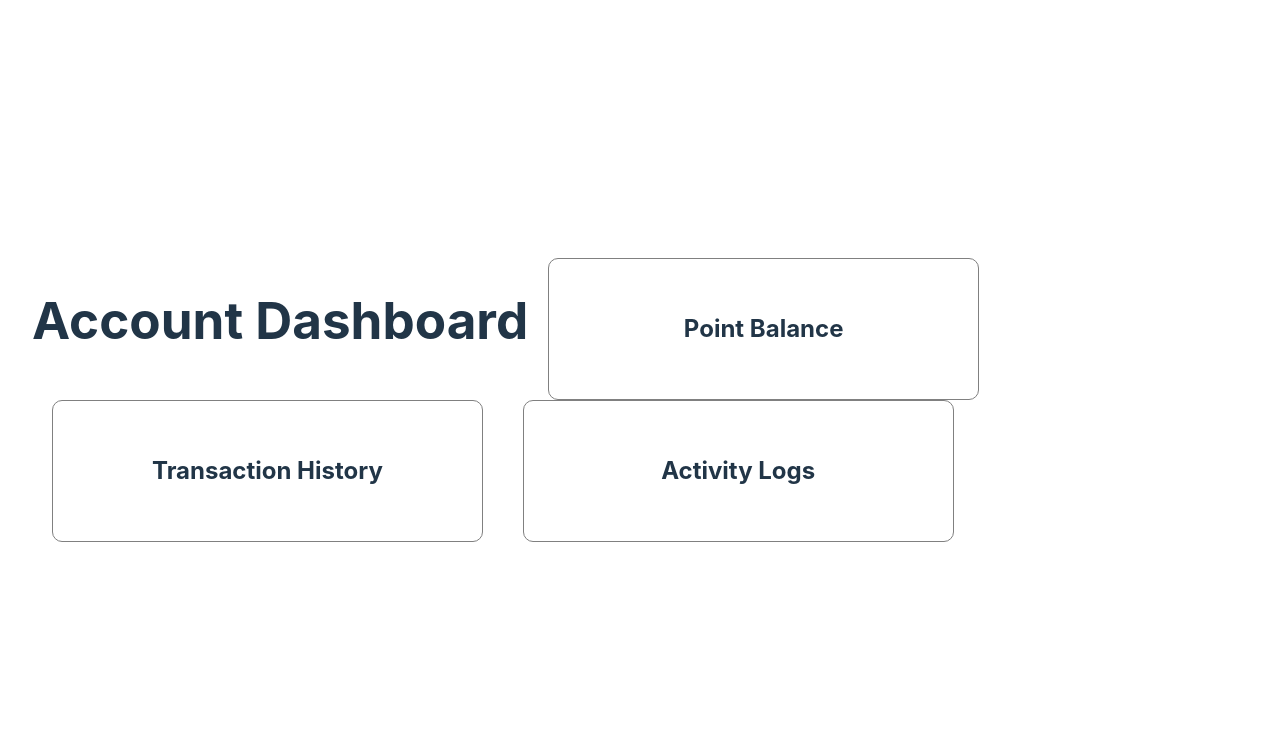
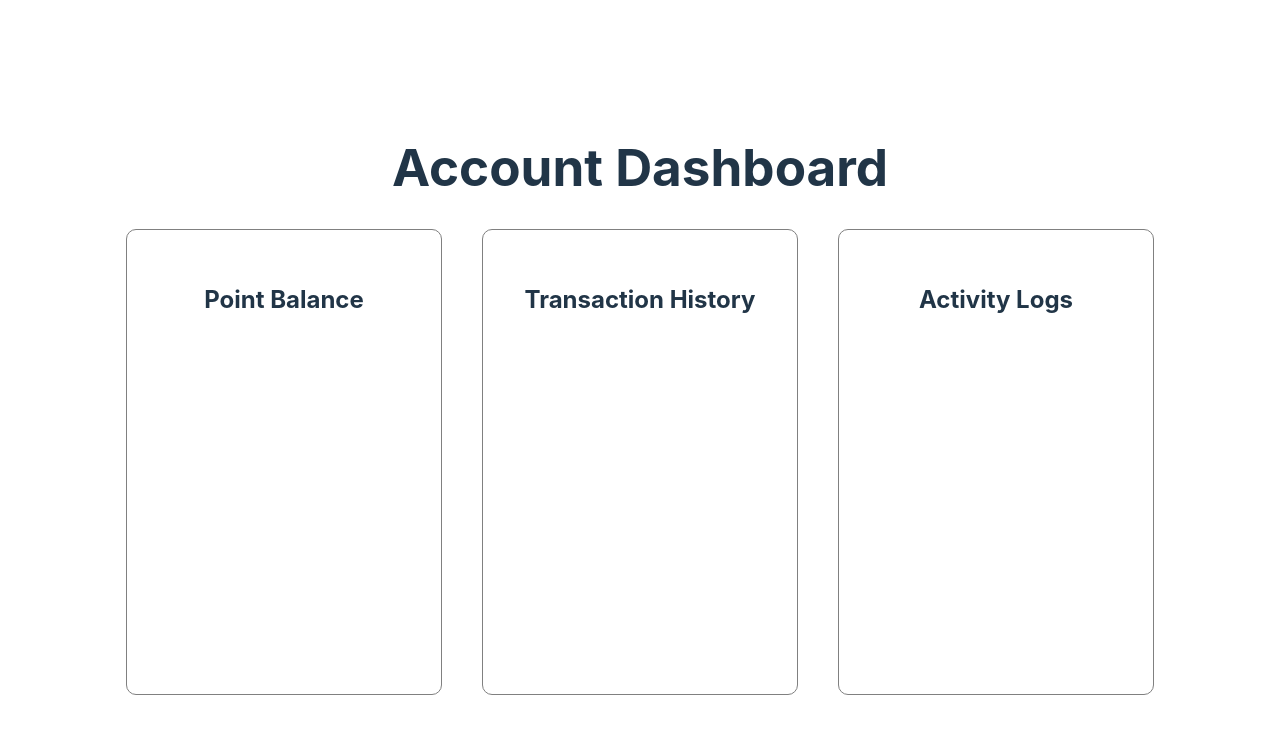
Before and after one commit to ahmadlgohary/ClientAccountHub, a React (Vite) app in the folder Frontend/: page / in a window 1280 px wide. Shown: the top 734 px of the page. Built offline with nearby package versions, Linux system fonts and the light colour scheme.

Commit message:
updates files

```diff
--- a/Frontend/src/Dashboard.css
+++ b/Frontend/src/Dashboard.css
@@ -4,8 +4,8 @@
 }
 
 .card {
-    width: 30%;
-    height: 60%;
+    width: 250px;
+    height: 400px;
     border: 1px solid gray;
     border-radius: 10px;
     margin: 0px 20px 0px 20px;
--- a/Frontend/src/Dashboard.jsx
+++ b/Frontend/src/Dashboard.jsx
@@ -3,8 +3,9 @@ import "./Dashboard.css"
 
 export default function Dashboard({ }) {
     return (
+        <>
+            <h1>Account Dashboard</h1>
             <div className="dashboard">
-            <h1>Account Dashboard</h1>
                 <div className="card">
                     <h2>Point Balance</h2>
                 </div>
@@ -15,5 +16,6 @@ export default function Dashboard({ }) {
                     <h2>Activity Logs</h2>
                 </div>
             </div>
+        </>
     )
 }
```
Lines whose indentation alone changed are shown as unchanged.
